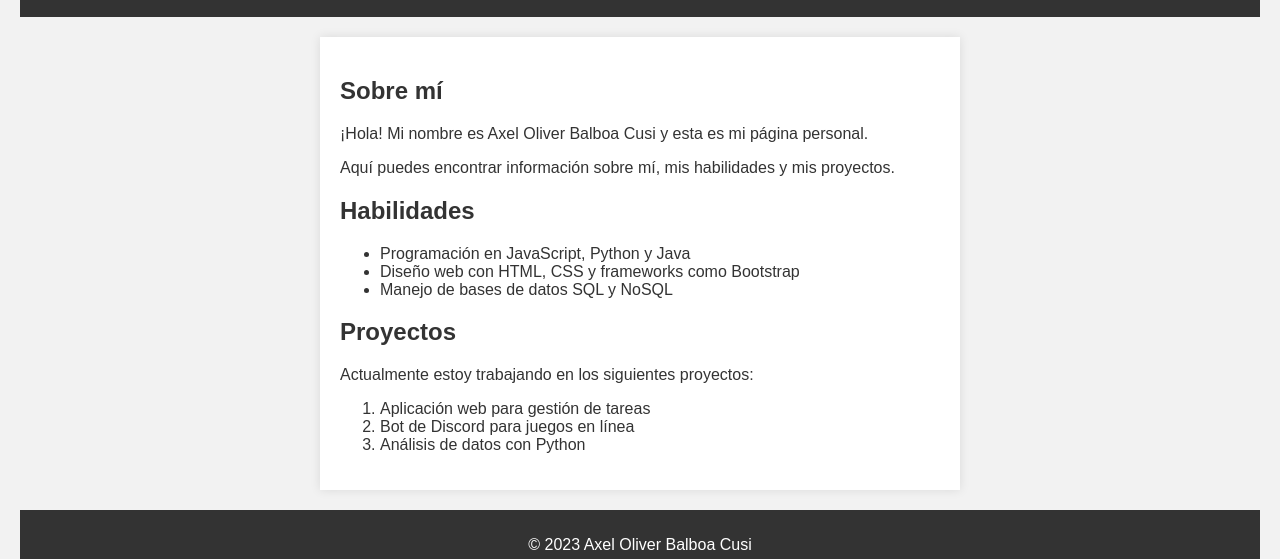
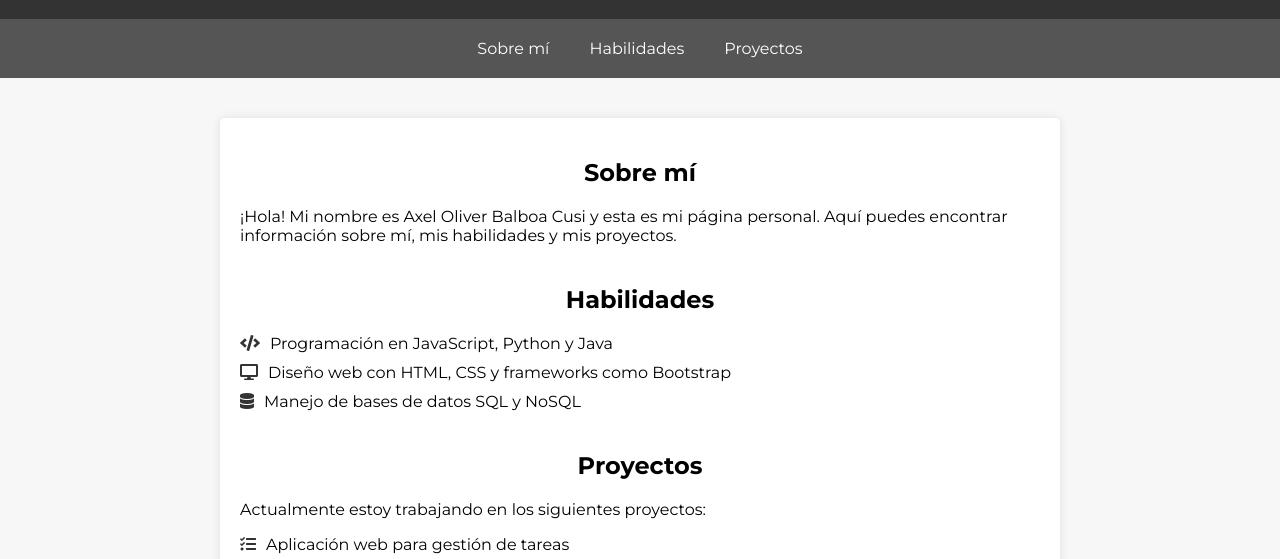
Before and after one commit to AxeloliverBC/AxeloliverBC.github.io, a plain HTML site: page index.html in a window 1280 px wide. Shown: the part 103-662 px from the top of the page. Drawn offline with Linux system fonts and the light colour scheme.

Commit message:
Update index.html

```diff
--- a/index.html
+++ b/index.html
@@ -4,35 +4,81 @@
     <meta charset="UTF-8">
     <meta name="viewport" content="width=device-width, initial-scale=1.0">
     <title>Axel Oliver Balboa Cusi</title>
+    <link rel="stylesheet" href="https://cdnjs.cloudflare.com/ajax/libs/font-awesome/5.15.3/css/all.min.css">
     <style>
+        @import url('https://fonts.googleapis.com/css2?family=Montserrat:wght@400;700&display=swap');
+
         body {
-            font-family: Arial, sans-serif;
-            background-color: #f2f2f2;
-            color: #333;
+            font-family: 'Montserrat', sans-serif;
             margin: 0;
-            padding: 20px;
+            padding: 0;
+            background-color: #f7f7f7;
         }
 
         header {
             background-color: #333;
             color: #fff;
-            padding: 10px;
+            padding: 20px;
             text-align: center;
         }
 
+        nav {
+            background-color: #555;
+            color: #fff;
+            display: flex;
+            justify-content: center;
+            padding: 10px 0;
+        }
+
+        nav a {
+            color: #fff;
+            text-decoration: none;
+            padding: 10px 20px;
+            transition: background-color 0.3s ease;
+        }
+
+        nav a:hover {
+            background-color: #333;
+        }
+
         main {
-            margin: 20px auto;
-            max-width: 600px;
+            max-width: 800px;
+            margin: 40px auto;
             padding: 20px;
             background-color: #fff;
             box-shadow: 0 0 10px rgba(0, 0, 0, 0.1);
+            border-radius: 5px;
+        }
+
+        section {
+            margin-bottom: 40px;
+        }
+
+        h1, h2 {
+            text-align: center;
+        }
+
+        ul {
+            list-style: none;
+            padding: 0;
+        }
+
+        li {
+            display: flex;
+            align-items: center;
+            margin-bottom: 10px;
+        }
+
+        li i {
+            margin-right: 10px;
+            color: #333;
         }
 
         footer {
             background-color: #333;
             color: #fff;
-            padding: 10px;
             text-align: center;
+            padding: 20px;
         }
     </style>
 </head>
@@ -41,25 +87,36 @@
         <h1>Axel Oliver Balboa Cusi</h1>
     </header>
 
+    <nav>
+        <a href="#sobre-mi">Sobre mí</a>
+        <a href="#habilidades">Habilidades</a>
+        <a href="#proyectos">Proyectos</a>
+    </nav>
+
     <main>
+        <section id="sobre-mi">
             <h2>Sobre mí</h2>
-        <p>¡Hola! Mi nombre es Axel Oliver Balboa Cusi y esta es mi página personal.</p>
-        <p>Aquí puedes encontrar información sobre mí, mis habilidades y mis proyectos.</p>
+            <p>¡Hola! Mi nombre es Axel Oliver Balboa Cusi y esta es mi página personal. Aquí puedes encontrar información sobre mí, mis habilidades y mis proyectos.</p>
+        </section>
 
+        <section id="habilidades">
             <h2>Habilidades</h2>
             <ul>
-            <li>Programación en JavaScript, Python y Java</li>
-            <li>Diseño web con HTML, CSS y frameworks como Bootstrap</li>
-            <li>Manejo de bases de datos SQL y NoSQL</li>
+                <li><i class="fas fa-code"></i>Programación en JavaScript, Python y Java</li>
+                <li><i class="fas fa-desktop"></i>Diseño web con HTML, CSS y frameworks como Bootstrap</li>
+                <li><i class="fas fa-database"></i>Manejo de bases de datos SQL y NoSQL</li>
             </ul>
+        </section>
 
+        <section id="proyectos">
             <h2>Proyectos</h2>
             <p>Actualmente estoy trabajando en los siguientes proyectos:</p>
-        <ol>
-            <li>Aplicación web para gestión de tareas</li>
-            <li>Bot de Discord para juegos en línea</li>
-            <li>Análisis de datos con Python</li>
-        </ol>
+            <ul>
+                <li><i class="fas fa-tasks"></i>Aplicación web para gestión de tareas</li>
+                <li><i class="fab fa-discord"></i>Bot de Discord para juegos en línea</li>
+                <li><i class="fas fa-chart-line"></i>Análisis de datos con Python</li>
+            </ul>
+        </section>
     </main>
 
     <footer>
```
Lines whose indentation alone changed are shown as unchanged.
